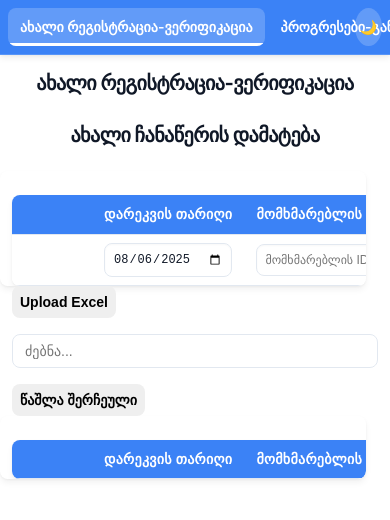
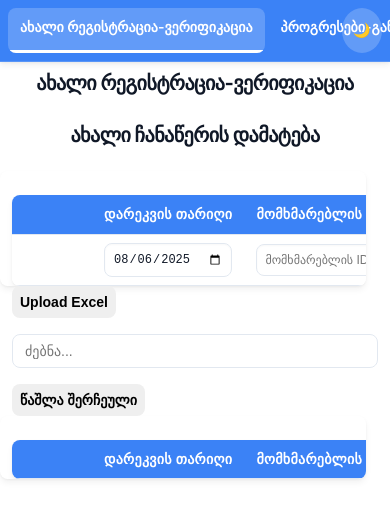
Before and after one commit to hoffman1938/crocoUploads, a website: page index.html in a window 390 px wide. Drawn offline with Linux system fonts and the light colour scheme; no server answers.

Commit message:
edited style bugs

```diff
--- a/style/style.css
+++ b/style/style.css
@@ -118,7 +118,6 @@ table {
   border-spacing: 0;
   margin-top: 1.5rem;
   background-color: var(--card-bg);
-  backdrop-filter: var(--glass-blur);
   border-radius: var(--border-radius);
   overflow: hidden;
   box-shadow: var(--shadow);
@@ -260,7 +259,7 @@ h2 {
   margin-left: auto;
   background: rgba(255, 255, 255, 0.2);
   border-radius: 100%;
-  padding: 0.5rem;
+  padding: 0.7rem;
   cursor: pointer;
   transition: var(--transition);
   color: white;
@@ -276,7 +275,6 @@ body.dark-mode {
   --bg-color: #0f172a;
   --text-color: #f1f5f9;
   --card-bg: rgba(15, 23, 42, 0.95);
-  --border-color: #1e293b;
   --shadow: 0 4px 6px rgba(0, 0, 0, 0.2);
   --accent-color: #60a5fa;
 }
@@ -327,7 +325,6 @@ body.dark-mode .dark-mode-toggle {
   position: absolute;
   top: 0;
   bottom: 0;
-  width: 20px;
   transition: opacity 0.3s ease;
   pointer-events: none;
   z-index: 1;
@@ -369,7 +366,7 @@ tr:hover {
     font-size: 0.875rem;
   }
   .dark-mode-toggle {
-    padding: 0.3rem;
+    padding: 0.7rem;
   }
   .tab-content {
     padding: 1rem 0.75rem;
```
